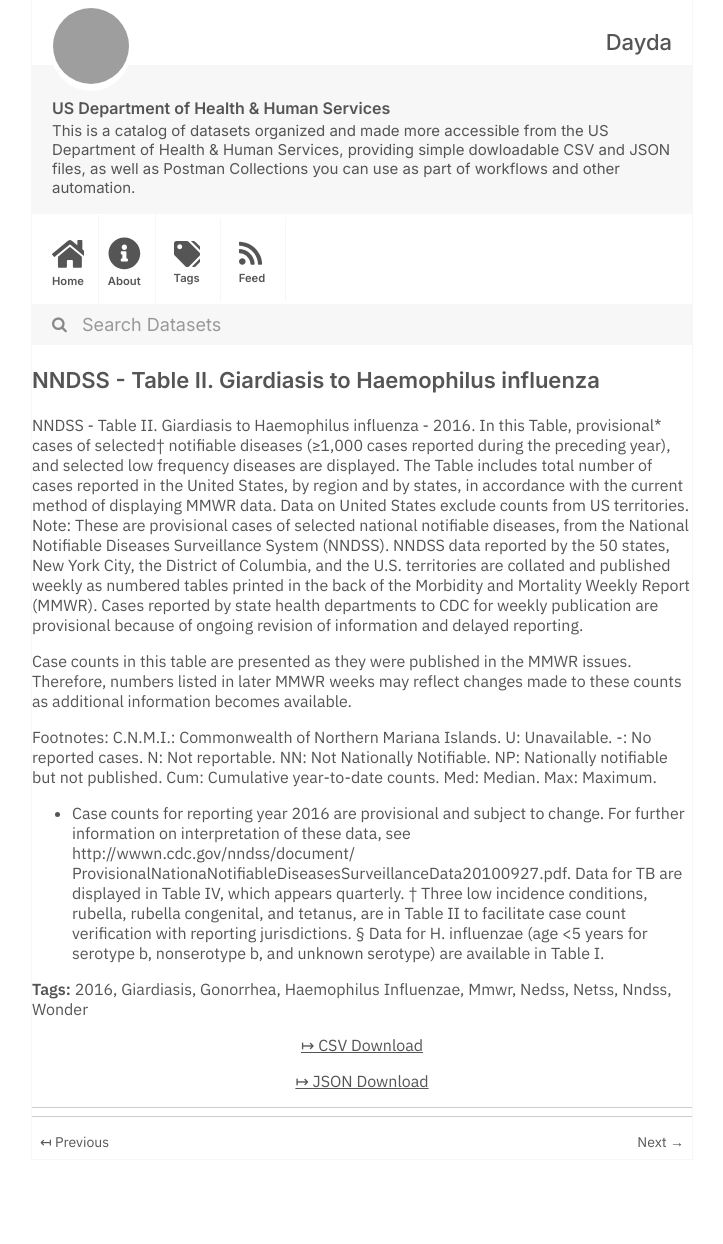
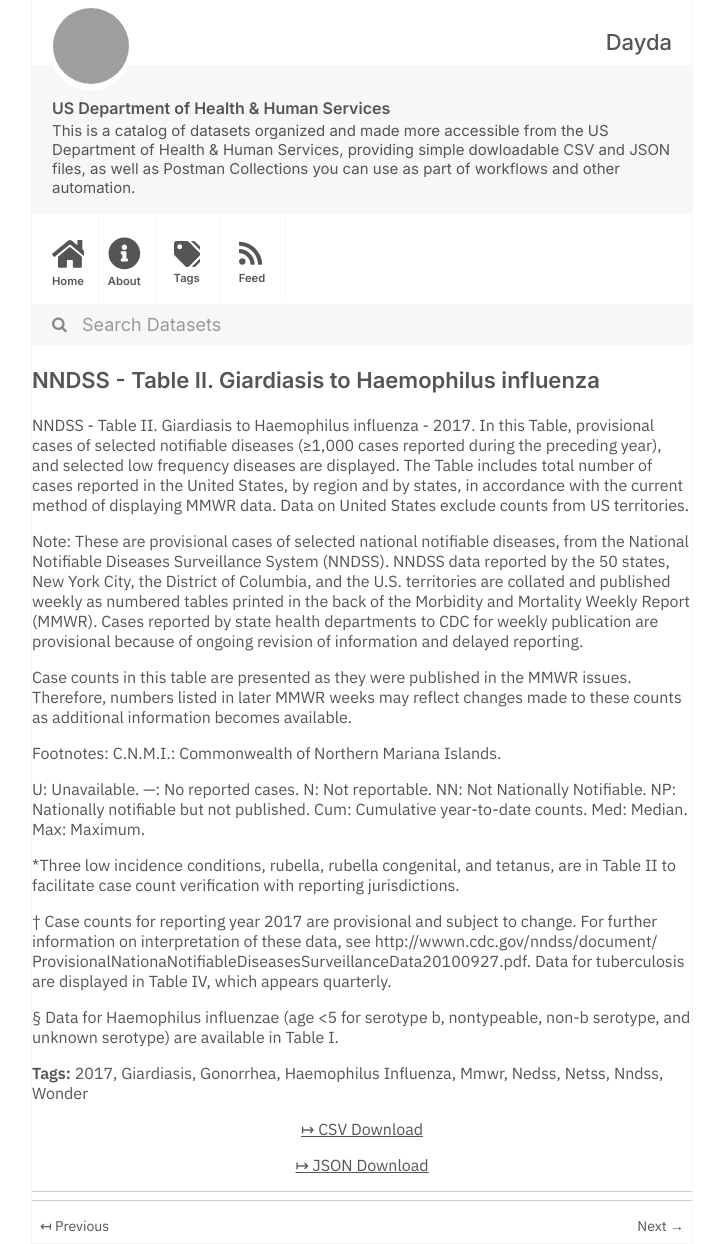
Before and after one commit to dayda-entities/us-department-of-health-and-human-services, a Jekyll site: the page built from _posts/2020-11-10-nndss-table-ii.-giardiasis-to-haemophilus-influenza.md, in a window 1280 px wide. Shown: the whole page, without its empty margins (278-1001 px from the left). Built offline with Jekyll 4.4.1, drawn with Linux system fonts in a browser that asks for light colours; before the commit the page ends 1160 px from its top, so only the background shows below that; grey boxes are pictures that could not be loaded.

Commit message:
Publish Data

```diff
--- a/_posts/2020-11-10-nndss-table-ii.-giardiasis-to-haemophilus-influenza.md
+++ b/_posts/2020-11-10-nndss-table-ii.-giardiasis-to-haemophilus-influenza.md
@@ -1,35 +1,39 @@
 ---
 title: NNDSS - Table II. Giardiasis to Haemophilus influenza
-created: '2020-11-10T16:18:33.853934'
-modified: '2021-04-17T02:45:43.228118'
+created: '2020-11-10T16:18:07.597561'
+modified: '2021-04-30T02:06:29.919326'
 state: active
 type: dataset
 tags:
-  - '2016'
+  - '2017'
   - Giardiasis
   - Gonorrhea
-  - Haemophilus Influenzae
+  - Haemophilus Influenza
   - Mmwr
   - Nedss
   - Netss
   - Nndss
   - Wonder
 groups: []
-csv_url: 'https://data.cdc.gov/api/views/afja-b25e/rows.csv?accessType=DOWNLOAD'
-json_url: 'https://data.cdc.gov/api/views/afja-b25e/rows.json?accessType=DOWNLOAD'
+csv_url: 'https://data.cdc.gov/api/views/irpc-yf8f/rows.csv?accessType=DOWNLOAD'
+json_url: 'https://data.cdc.gov/api/views/irpc-yf8f/rows.json?accessType=DOWNLOAD'
 layout: post
 
 ---
-NNDSS - Table II. Giardiasis to Haemophilus influenza - 2016.  In this Table, provisional* cases of selected† notifiable diseases (≥1,000 cases reported during the preceding year), and selected low frequency diseases are displayed. The Table includes total number of cases reported in the United States, by region and by states, in accordance with the current method of displaying MMWR data.  Data on United States exclude counts from US territories.
+NNDSS - Table II. Giardiasis to Haemophilus influenza - 2017.  In this Table, provisional cases of selected notifiable diseases (≥1,000 cases reported during the preceding year), and selected low frequency diseases are displayed. The Table includes total number of cases reported in the United States, by region and by states, in accordance with the current method of displaying MMWR data.  Data on United States exclude counts from US territories.
+
 Note:
 These are provisional cases of selected national notifiable diseases, from the National Notifiable Diseases Surveillance System (NNDSS). NNDSS data reported by the 50 states, New York City, the District of Columbia, and the U.S. territories are collated and published weekly as numbered tables printed in the back of the Morbidity and Mortality Weekly Report (MMWR). Cases reported by state health departments to CDC for weekly publication are provisional because of ongoing revision of information and delayed reporting.
 
 Case counts in this table are presented as they were published in the MMWR issues. Therefore, numbers listed in later MMWR weeks may reflect changes made to these counts as additional information becomes available.
 
 Footnotes:
-C.N.M.I.: Commonwealth of Northern Mariana Islands.
-U: Unavailable.    -: No reported cases.    N: Not reportable.    NN: Not Nationally Notifiable.  NP:  Nationally notifiable but not published.    Cum: Cumulative year-to-date counts.    Med: Median.    Max: Maximum.
+ C.N.M.I.: Commonwealth of Northern Mariana Islands.
 
-* Case counts for reporting year 2016 are provisional and subject to change. For further information on interpretation of these data, see http://wwwn.cdc.gov/nndss/document/ ProvisionalNationaNotifiableDiseasesSurveillanceData20100927.pdf. Data for TB are displayed in Table IV, which appears quarterly.
-† Three low incidence conditions, rubella, rubella congenital, and tetanus, are in Table II to facilitate case count verification with reporting jurisdictions.
-§ Data for H. influenzae (age <5 years for serotype b, nonserotype b, and unknown serotype) are available in Table I.
+U: Unavailable. —: No reported cases. N: Not reportable. NN: Not Nationally Notifiable. NP: Nationally notifiable but not published. Cum: Cumulative year-to-date counts. Med: Median. Max: Maximum.
+
+*Three low incidence conditions, rubella, rubella congenital, and tetanus, are in Table II to facilitate case count verification with reporting jurisdictions.
+
+† Case counts for reporting year 2017 are provisional and subject to change. For further information on interpretation of these data, see http://wwwn.cdc.gov/nndss/document/ ProvisionalNationaNotifiableDiseasesSurveillanceData20100927.pdf. Data for tuberculosis are displayed in Table IV, which appears quarterly.
+
+§ Data for Haemophilus influenzae (age <5 for serotype b, nontypeable, non-b serotype, and unknown serotype) are available in Table I.
```
